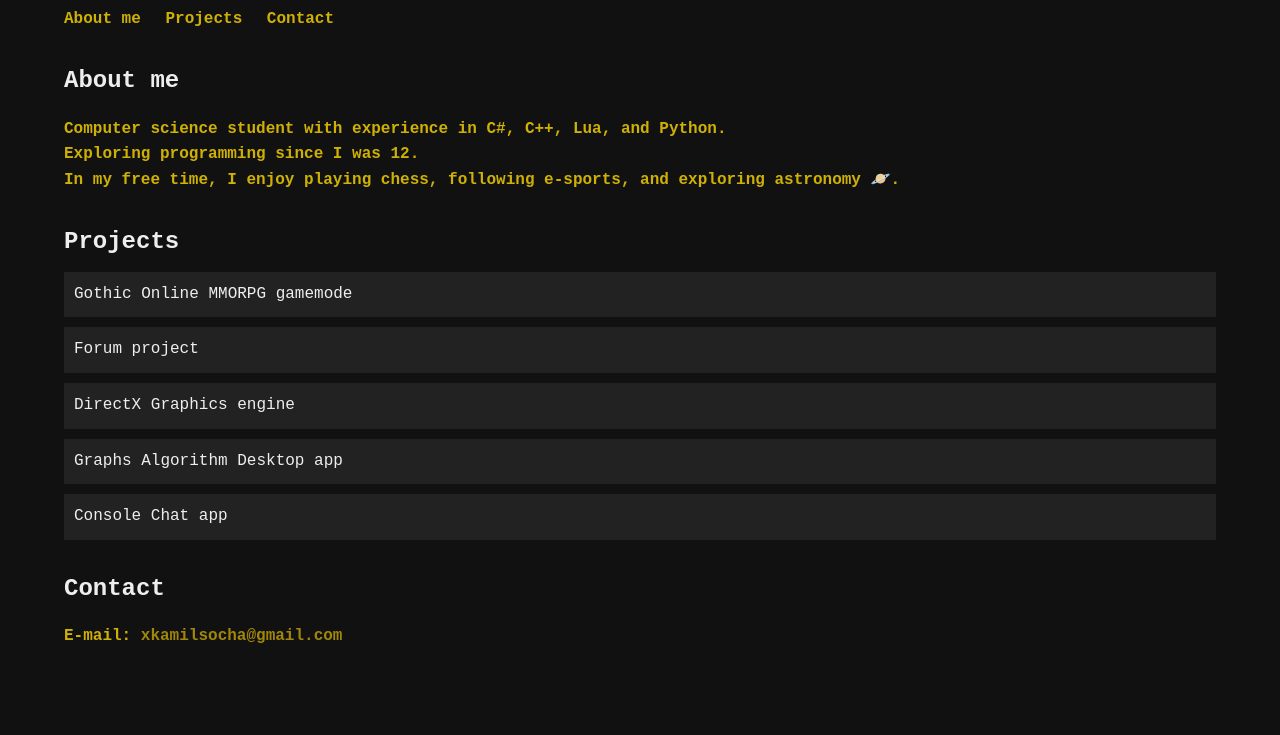
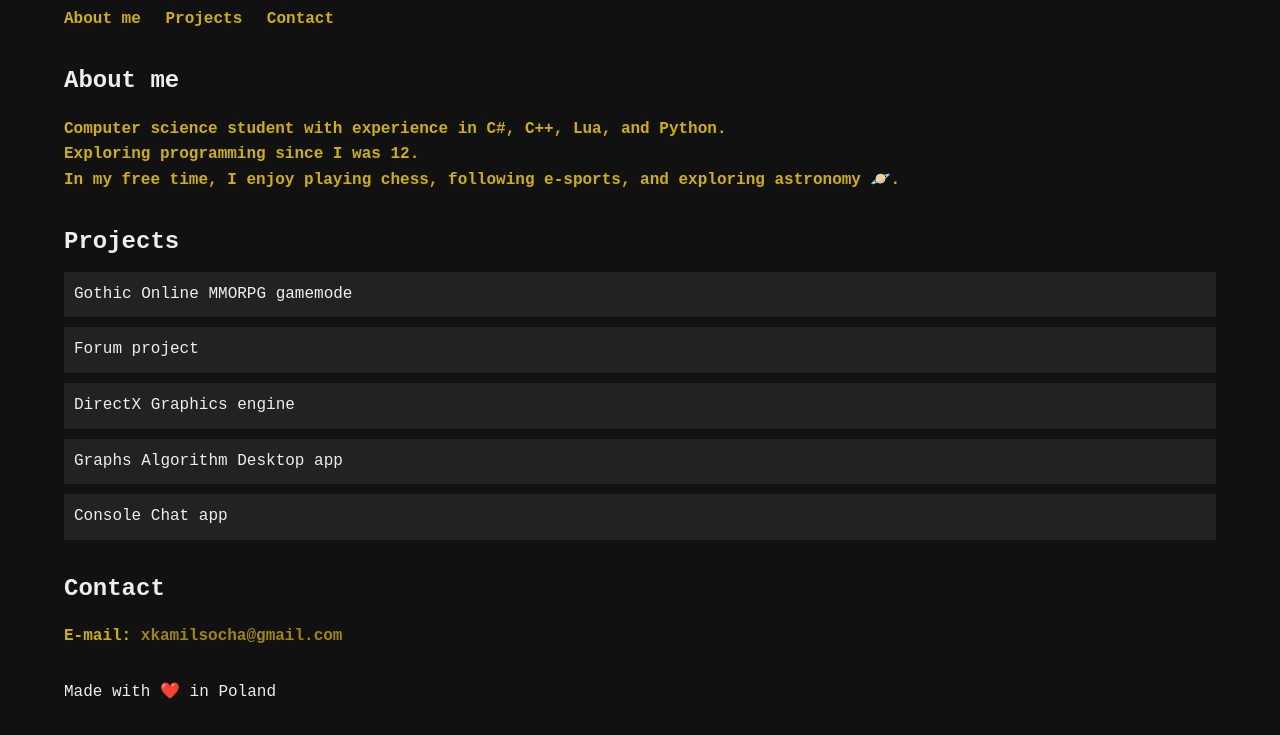
Before and after one commit to KKSocha/portfolio, a plain HTML site: page index.html in a window 1280 px wide. Shown: the part 76-811 px from the top of the page. Drawn offline with Linux system fonts and the light colour scheme; a web font is replaced by a local one.

Commit message:
Update index.html

```diff
--- a/index.html
+++ b/index.html
@@ -65,9 +65,9 @@
     <p class="highlight">E-mail: <a href="mailto:xkamilsocha@gmail.com">xkamilsocha@gmail.com</a></p>
 </section>
 
-<!-- <footer>
-    <p>&copy; 2025 Kamil Socha</p>
-</footer> -->
+<footer>
+    <p>Made with ❤️ in Poland</p>
+</footer>
 
 <script>
     function toggleProject(id) {
```
